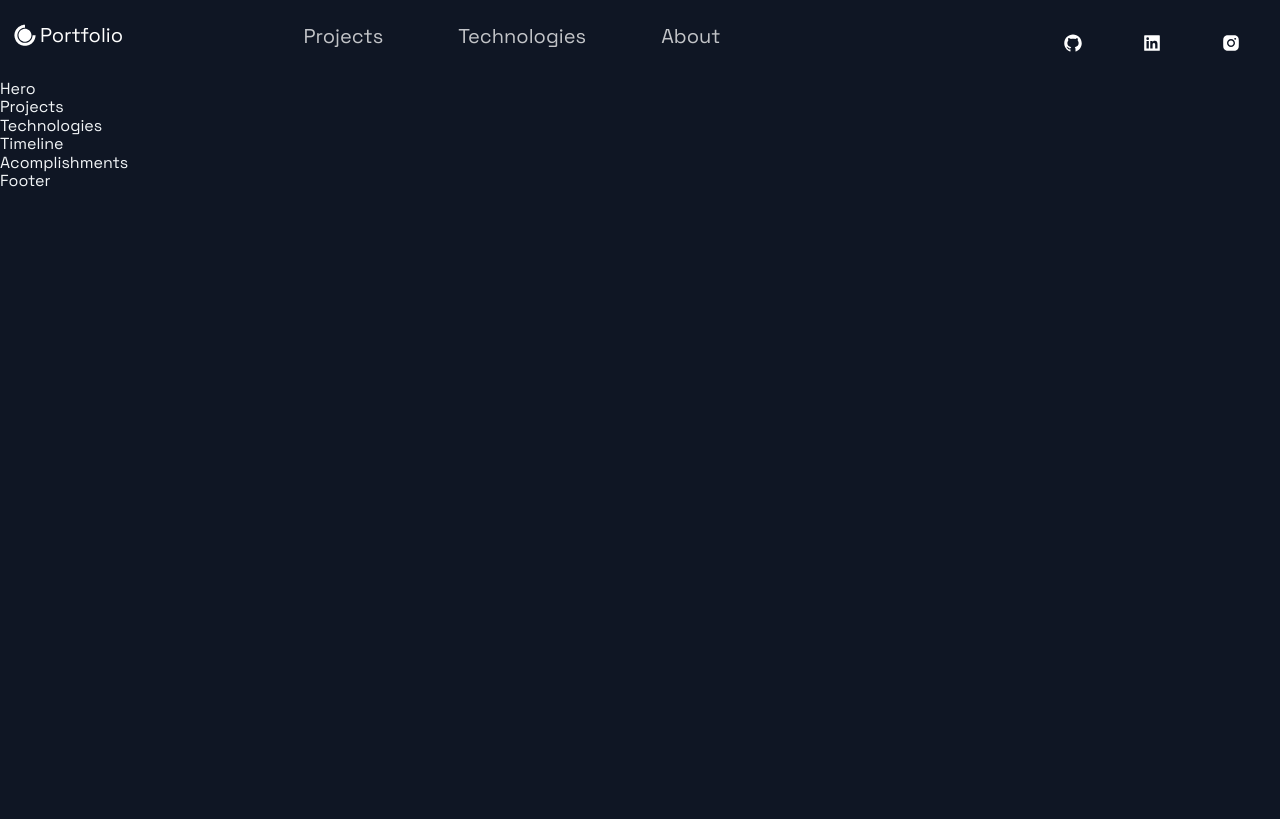
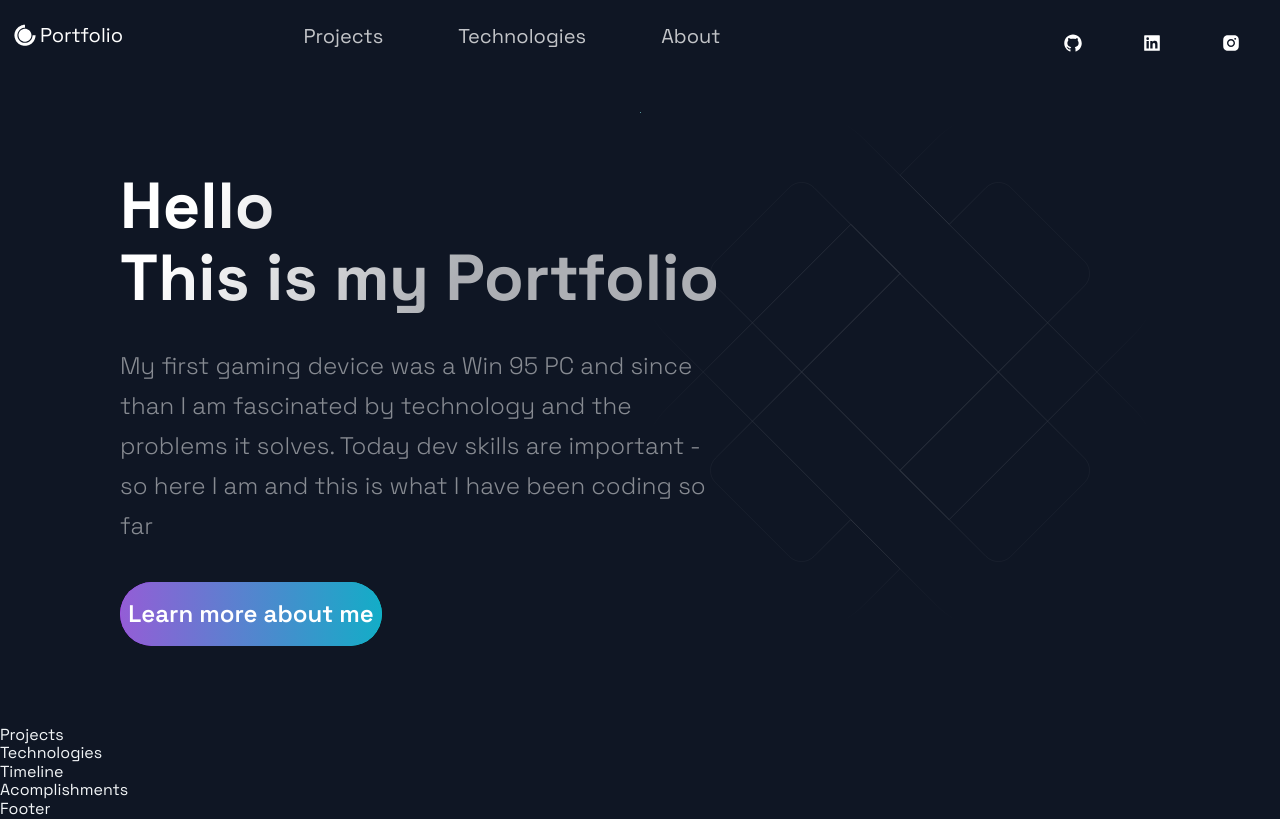
Before and after one commit to alexanderpuschkinberlin/my-portfolio, a Next.js app: page / in a window 1280 px wide. Built offline with nearby package versions, Linux system fonts and the light colour scheme.

Commit message:
add hero section and it's style

```diff
--- a/src/components/Hero/Hero.js
+++ b/src/components/Hero/Hero.js
@@ -1,13 +1,32 @@
-import React from 'react';
+import React from "react";
 
-import { Section, SectionText, SectionTitle } from '../../styles/GlobalComponents';
-import Button from '../../styles/GlobalComponents/Button';
-import { LeftSection } from './HeroStyles';
+import {
+  Section,
+  SectionText,
+  SectionTitle,
+} from "../../styles/GlobalComponents";
+import Button from "../../styles/GlobalComponents/Button";
+import { LeftSection } from "./HeroStyles";
 
-const Hero = (props) => (
-  <div>
-    Hero
-  </div>
+const Hero = () => (
+  <>
+    <Section row nopadding>
+      <LeftSection>
+        <SectionTitle main center>
+          Hello <br />
+          This is my Portfolio
+        </SectionTitle>
+        <SectionText>
+          My first gaming device was a Win 95 PC and since than I am fascinated
+          by technology and the problems it solves. Today dev skills are
+          important - so here I am and this is what I have been coding so far
+        </SectionText>
+        <Button onClick={() => (window.location = "https://puschkin.co")}>
+          Learn more about me
+        </Button>
+      </LeftSection>
+    </Section>
+  </>
 );
 
 export default Hero;
--- a/src/pages/index.js
+++ b/src/pages/index.js
@@ -1,19 +1,19 @@
-import Acomplishments from '../components/Acomplishments/Acomplishments';
-import BgAnimation from '../components/BackgrooundAnimation/BackgroundAnimation';
-import Hero from '../components/Hero/Hero';
-import Projects from '../components/Projects/Projects';
-import Technologies from '../components/Technologies/Technologies';
-import Timeline from '../components/TimeLine/TimeLine';
-import { Layout } from '../layout/Layout';
-import { Section } from '../styles/GlobalComponents';
+import Acomplishments from "../components/Acomplishments/Acomplishments";
+import BgAnimation from "../components/BackgrooundAnimation/BackgroundAnimation";
+import Hero from "../components/Hero/Hero";
+import Projects from "../components/Projects/Projects";
+import Technologies from "../components/Technologies/Technologies";
+import Timeline from "../components/TimeLine/TimeLine";
+import { Layout } from "../layout/Layout";
+import { Section } from "../styles/GlobalComponents";
 
 const Home = () => {
   return (
     <Layout>
-      {/* <Section grid> */}
+      <Section grid>
         <Hero />
-        {/* <BgAnimation /> */}
-      {/* </Section> */}
+        <BgAnimation />
+      </Section>
       <Projects />
       <Technologies />
       <Timeline />
```
